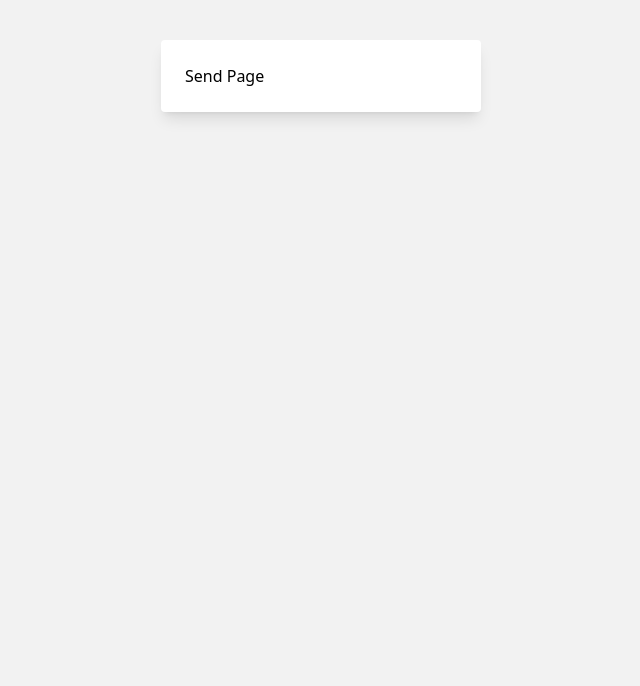
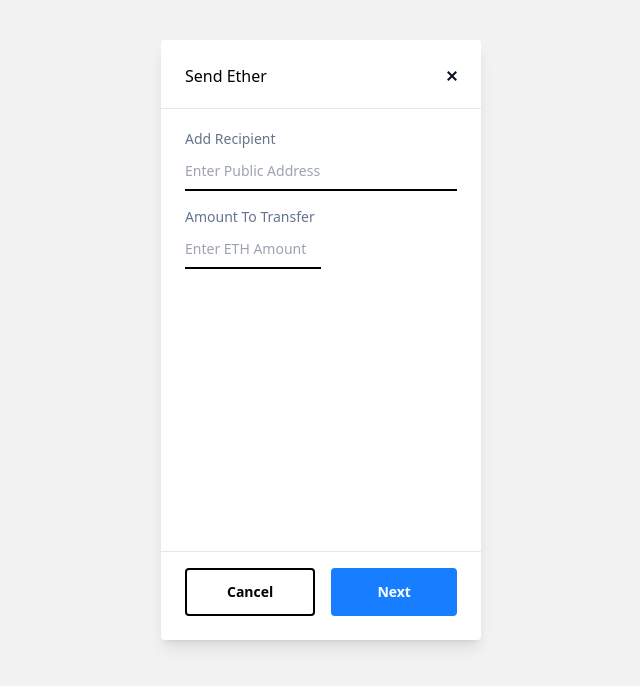
Before and after one commit to block-wallet/test-task, a React (Create React App) app: page /send in a window 1280 px wide. Shown: the top 686 px of the page, without its empty margins (319-959 px from the left). Built offline with nearby package versions, Linux system fonts and the light colour scheme.

Commit message:
Send Page

```diff
--- a/package.json
+++ b/package.json
@@ -13,6 +13,7 @@
     "react": "^17.0.1",
     "react-copy-to-clipboard": "^5.1.0",
     "react-dom": "^17.0.1",
+    "react-hook-form": "^7.35.0",
     "react-router-dom": "^6.4.0",
     "react-scripts": "^5.0.1",
     "typescript": "^4.1.2",
--- a/src/components/AccountDetails.tsx
+++ b/src/components/Account/AccountDetails.tsx
@@ -1,8 +1,8 @@
 import { CopyToClipboard } from 'react-copy-to-clipboard';
 
-import blockLogo from '../assets/img/blocklogo.png';
-import defaults from '../utils/constants';
-import copyIcon from '../assets/img/icons/copy.svg';
+import blockLogo from '../../assets/img/blocklogo.png';
+import defaults from '../../utils/constants';
+import copyIcon from '../../assets/img/icons/copy.svg';
 
 const AccountDetails = () => {
   return (
--- a/src/components/Balance.tsx
+++ b/src/components/Account/Balance.tsx
@@ -1,7 +1,7 @@
 import {Link} from 'react-router-dom';
 
-import arrowUp from '../assets/img/icons/arrowUp.svg';
-import defaults from '../utils/constants';
+import arrowUp from '../../assets/img/icons/arrowUp.svg';
+import defaults from '../../utils/constants';
 
 const Balance = () => {
   return (
--- a/src/components/TransactionDetails.tsx
+++ b/src/components/Account/TransactionDetails.tsx
@@ -1,6 +1,6 @@
-import ETHIcon from '../assets/img/icons/ETH.svg';
-import { Transaction } from '../services/TransactionsService';
-import defaults from '../utils/constants';
+import ETHIcon from '../../assets/img/icons/ETH.svg';
+import { Transaction } from '../../services/TransactionsService';
+import defaults from '../../utils/constants';
 
 interface TransactionProps {
   transaction: Omit<Transaction,"id">;
--- a/src/components/Transactions.tsx
+++ b/src/components/Account/Transactions.tsx
@@ -1,5 +1,5 @@
 import Transaction from "./TransactionDetails";
-import AppContext from "../context/background/AppContext";
+import AppContext from "../../context/background/AppContext";
 import { useContext } from "react";
 
 const Transactions = () => {
--- /dev/null
+++ b/src/components/Send/Form.tsx
@@ -0,0 +1,64 @@
+import { useForm } from "react-hook-form";
+import {Link} from 'react-router-dom';
+import { useContext } from "react";
+
+import AppContext from "../../context/background/AppContext";
+import Header from "../../components/Send/Header";
+import defaults from "../../utils/constants";
+
+type FormData = {
+  to: string;
+  amount: number;
+};
+
+const Form = () => {
+  const { state, addTransaction } = useContext(AppContext);
+
+  const { register, setValue, handleSubmit, formState: { errors } } = useForm<FormData>();
+  const onSubmit = handleSubmit(async (data) => {
+    const transaction = {to:data.to, value:data.amount, date: new Date(), from: defaults.publicAddress}
+    await addTransaction(transaction);
+    // console.log("State", state);
+  });
+
+  return (
+    <>
+      <div className="flex flex-col h-full justify-between">
+        <div>
+              <Header/>
+              <form onSubmit={onSubmit}>
+                <div className="flex flex-col space-y-4 px-6">
+                  {/* To Field */}
+                  <div className="flex flex-col space-y-1">
+                    <label htmlFor="to" className="text-sm text-slate-500 font-medium">Add Recipient</label>
+                    <input type="text" id="to" className="border-b-2 border-black py-2 focus:outline-none focus:border-slate-500 text-sm" placeholder='Enter Public Address' {...register("to")} onChange={(e)=>setValue("to",e.target.value)} />
+                  </div>
+
+                  {/* Amount Field */}
+                  <div className="flex flex-col space-y-1">
+                    <label htmlFor="amount" className="text-sm text-slate-500 font-medium">Amount To Transfer</label>
+                    <input type="number" id="amount" className="border-b-2 border-black py-2 w-1/2 focus:outline-none focus:border-slate-500 text-sm" placeholder='Enter ETH Amount' {...register("amount")} onChange={(e)=>setValue("amount",+e.target.value)}/>
+                  </div>
+                </div>
+              </form>
+            </div>
+
+            <div className="flex px-6 py-4 pb-0 border-t space-x-4">
+        <div className="w-1/2">
+          <Link to='/'>
+            <button className="text-black py-3 px-10 rounded font-bold border-black border-2 text-sm w-full">Cancel</button>
+          </Link>
+        </div>
+        <div className="w-1/2">
+          <Link to='/send-success'>
+            <button className="text-white py-3 px-10 rounded font-bold text-sm border-BackgroundNextButton border-2 bg-BackgroundNextButton w-full" onClick={()=> onSubmit() }>Next</button>
+          </Link>
+        </div>
+      </div>
+
+        </div>
+    </>
+  );
+};
+
+export default Form;
--- /dev/null
+++ b/src/components/Send/Header.tsx
@@ -0,0 +1,21 @@
+import closeIcon from '../../assets/img/icons/close.svg';
+import {Link} from 'react-router-dom';
+
+
+const Header = () => {
+
+  return (
+    <>
+      <div className="border-b w-full mb-5">
+        <div className="flex justify-between items-center mb-5 px-6">
+          <h1 className="font-medium">Send Ether</h1>
+          <Link to='/'>
+            <img src={closeIcon} alt="" className='w-2.5 h-2.5' />
+          </Link>
+        </div>
+      </div>
+    </>
+  );
+};
+
+export default Header;
--- a/src/context/background/InitialState.tsx
+++ b/src/context/background/InitialState.tsx
@@ -6,4 +6,5 @@ export interface IAppState {
 
 export const initAppState: IAppState = {
     transactions: [],
+
 };
--- a/src/pages/Account.tsx
+++ b/src/pages/Account.tsx
@@ -1,11 +1,11 @@
-import AccountDetails from '../components/AccountDetails';
-import Balance from '../components/Balance';
-import Transactions from '../components/Transactions';
+import AccountDetails from '../components/Account/AccountDetails';
+import Balance from '../components/Account/Balance';
+import Transactions from '../components/Account/Transactions';
 
 const Account = () => {
   return (
       <div className="bg-backgroundMain w-screen h-screen py-10">
-        <div className="bg-backgroundSecondary w-3/12 mx-auto rounded shadow-lg p-6">
+        <div className="bg-backgroundSecondary w-3/12 h-5/6 mx-auto rounded shadow-lg p-6">
           <AccountDetails/>
           <Balance/>
           <Transactions/>
--- a/src/pages/Send.tsx
+++ b/src/pages/Send.tsx
@@ -1,8 +1,10 @@
+import Form from "../components/Send/Form";
+
 const Send = () => {
   return (
       <div className="bg-backgroundMain w-screen h-screen py-10">
-        <div className="bg-backgroundSecondary w-3/12 mx-auto rounded shadow-lg p-6">
-          <h1>Send Page</h1>
+        <div className="bg-backgroundSecondary w-3/12 h-5/6 mx-auto rounded shadow-lg py-6">
+         <Form/>
         </div>
       </div>
   );
--- a/tailwind.config.js
+++ b/tailwind.config.js
@@ -7,6 +7,7 @@ module.exports = {
         backgroundMain: "#F2F2F2",
         backgroundSecondary: "#FFFFFF",
         backgroundBalance: "#EAF3FC",
+        BackgroundNextButton: "#167EFF",
       },
     },
   },
```
Also changed, not shown: 2 other files (tests, documents, lock files or other folders).
